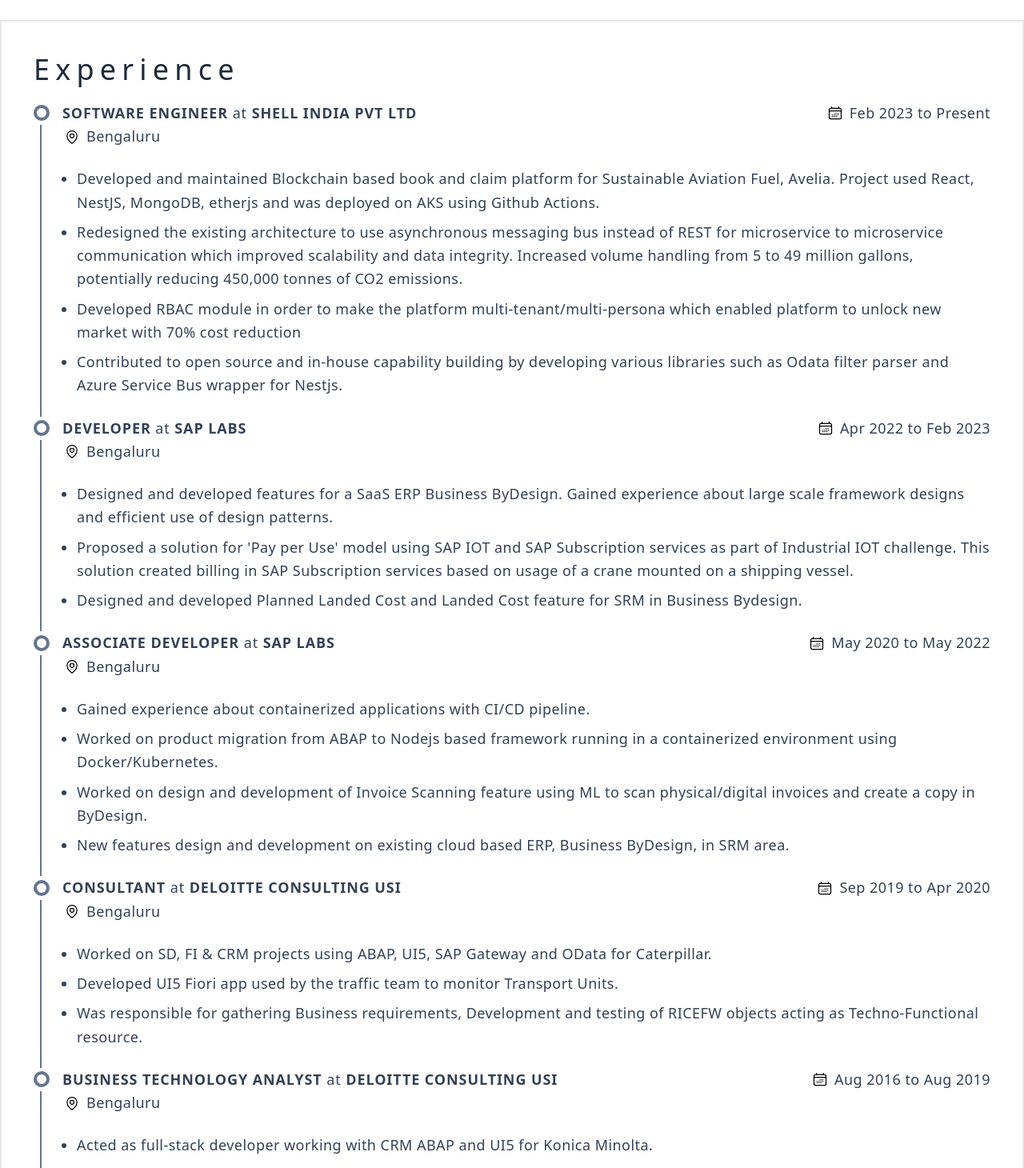
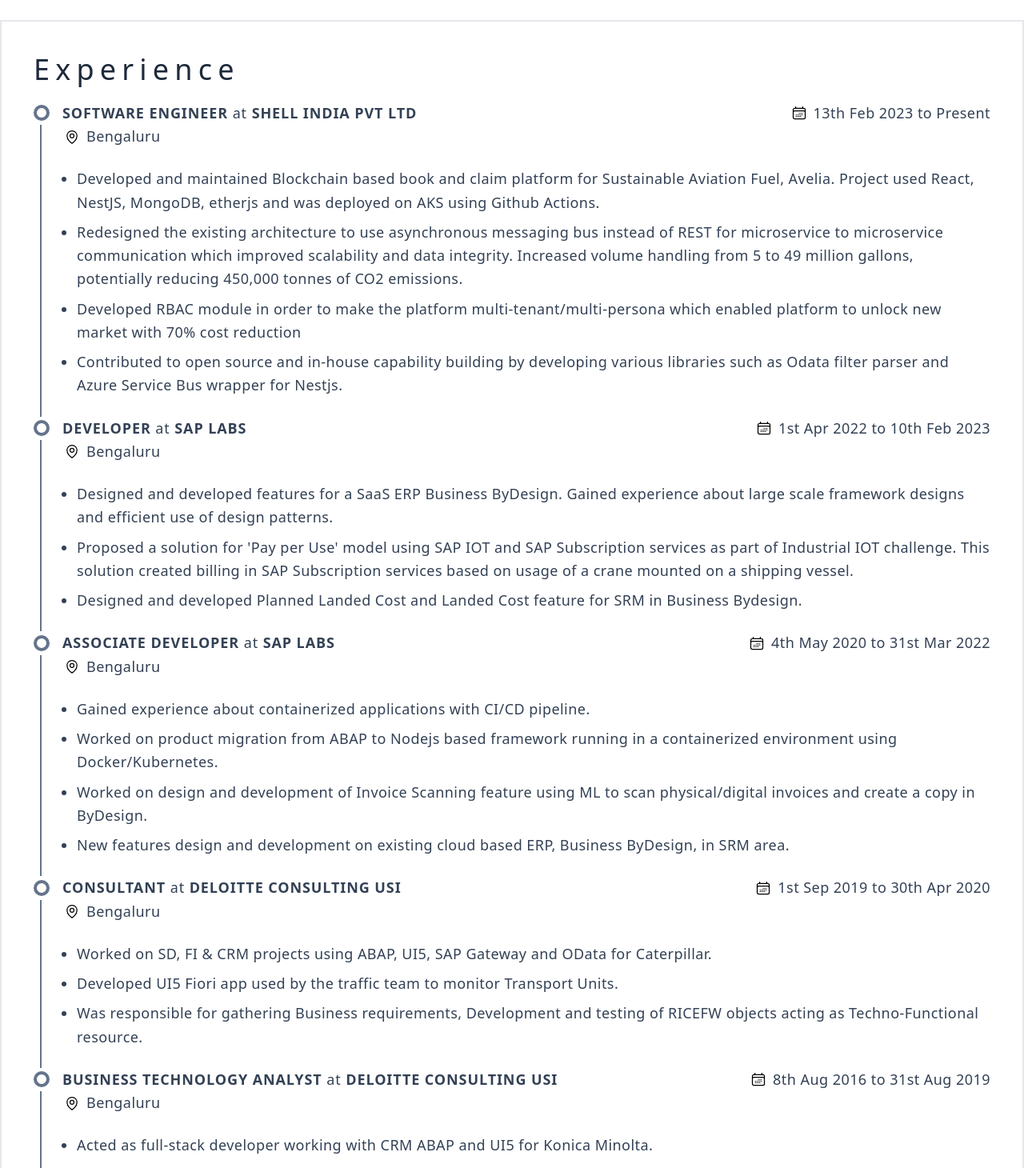
Before and after one commit to vivek1052/vivek1052.github.io, a Next.js app: page / in a window 1280 px wide. Shown: the part 1900-3360 px from the top of the page at 80% size. Built offline with nearby package versions, Linux system fonts and the light colour scheme.

Commit message:
date changes

```diff
--- a/src/userData.ts
+++ b/src/userData.ts
@@ -174,7 +174,7 @@
       title: "Software Engineer",
       company: "Shell India Pvt Ltd",
       location: "Bengaluru",
-      fromDate: "Feb 2023",
+      fromDate: "13th Feb 2023",
       toDate: "Present",
       points: [
         "Developed and maintained Blockchain based book and claim platform for Sustainable Aviation Fuel, Avelia. Project used React, NestJS, MongoDB, etherjs and was deployed on AKS using Github Actions.",
@@ -187,8 +187,8 @@
       title: "Developer",
       company: "SAP Labs",
       location: "Bengaluru",
-      fromDate: "Apr 2022",
-      toDate: "Feb 2023",
+      fromDate: "1st Apr 2022",
+      toDate: "10th Feb 2023",
       points: [
         `Designed and developed features for a SaaS ERP Business ByDesign. Gained experience about large scale framework designs and efficient use of design patterns.`,
         `Proposed a solution for 'Pay per Use' model using SAP IOT and SAP Subscription services as part of Industrial IOT challenge. This solution created billing in SAP Subscription services based on usage of a crane mounted on a shipping vessel.`,
@@ -199,8 +199,8 @@
       title: "Associate Developer",
       company: "SAP Labs",
       location: "Bengaluru",
-      fromDate: "May 2020",
-      toDate: "May 2022",
+      fromDate: "4th May 2020",
+      toDate: "31st Mar 2022",
       points: [
         `Gained experience about containerized applications with CI/CD pipeline.`,
         `Worked on product migration from ABAP to Nodejs based framework running in a containerized environment using Docker/Kubernetes.`,
@@ -212,8 +212,8 @@
       title: "Consultant",
       company: "Deloitte Consulting USI",
       location: "Bengaluru",
-      fromDate: "Sep 2019",
-      toDate: "Apr 2020",
+      fromDate: "1st Sep 2019",
+      toDate: "30th Apr 2020",
       points: [
         `Worked on SD, FI & CRM projects using ABAP, UI5, SAP Gateway and OData for Caterpillar.`,
         `Developed UI5 Fiori app used by the traffic team to monitor Transport Units.`,
@@ -224,8 +224,8 @@
       title: "Business Technology Analyst",
       company: "Deloitte Consulting USI",
       location: "Bengaluru",
-      fromDate: "Aug 2016",
-      toDate: "Aug 2019",
+      fromDate: "8th Aug 2016",
+      toDate: "31st Aug 2019",
       points: [
         `Acted as full-stack developer working with CRM ABAP and UI5 for Konica Minolta.`,
         `Acted as ABAP developer for West Pharmaceuticals. Carried out performance improvement for BOM explosion report.`,
```
